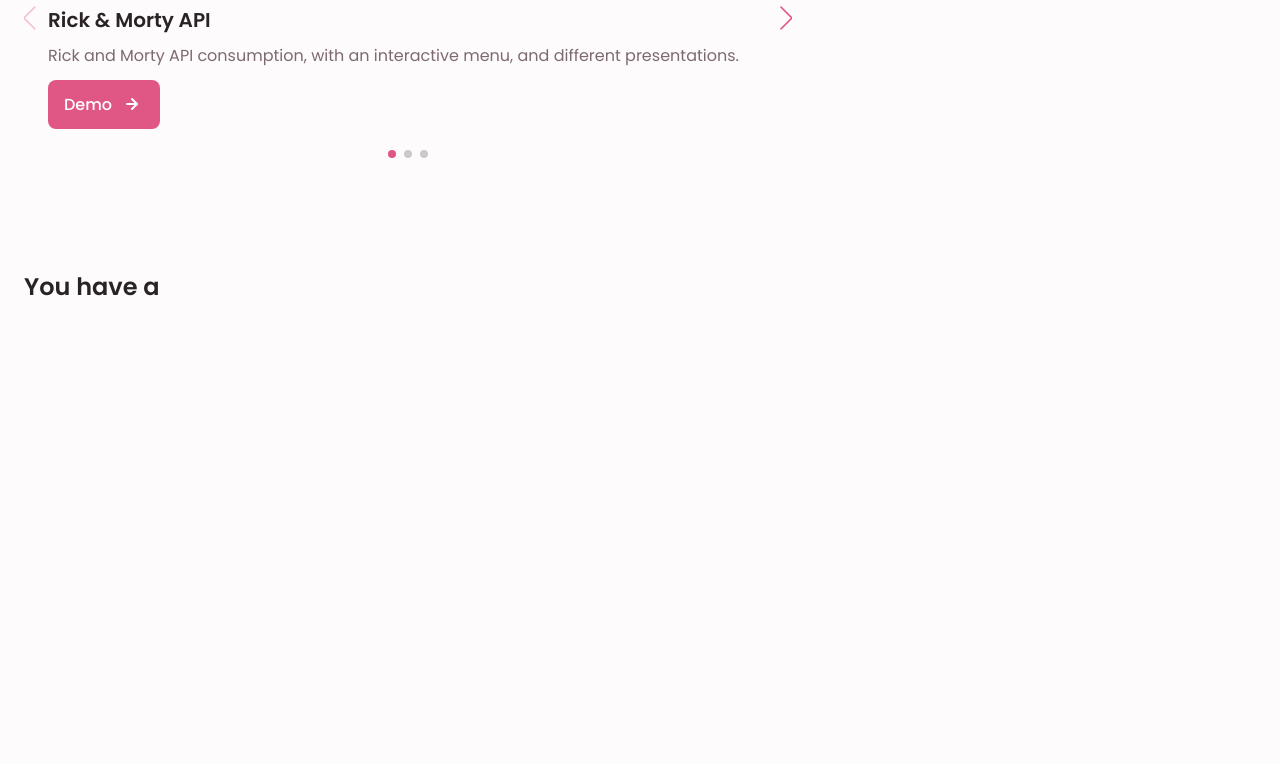
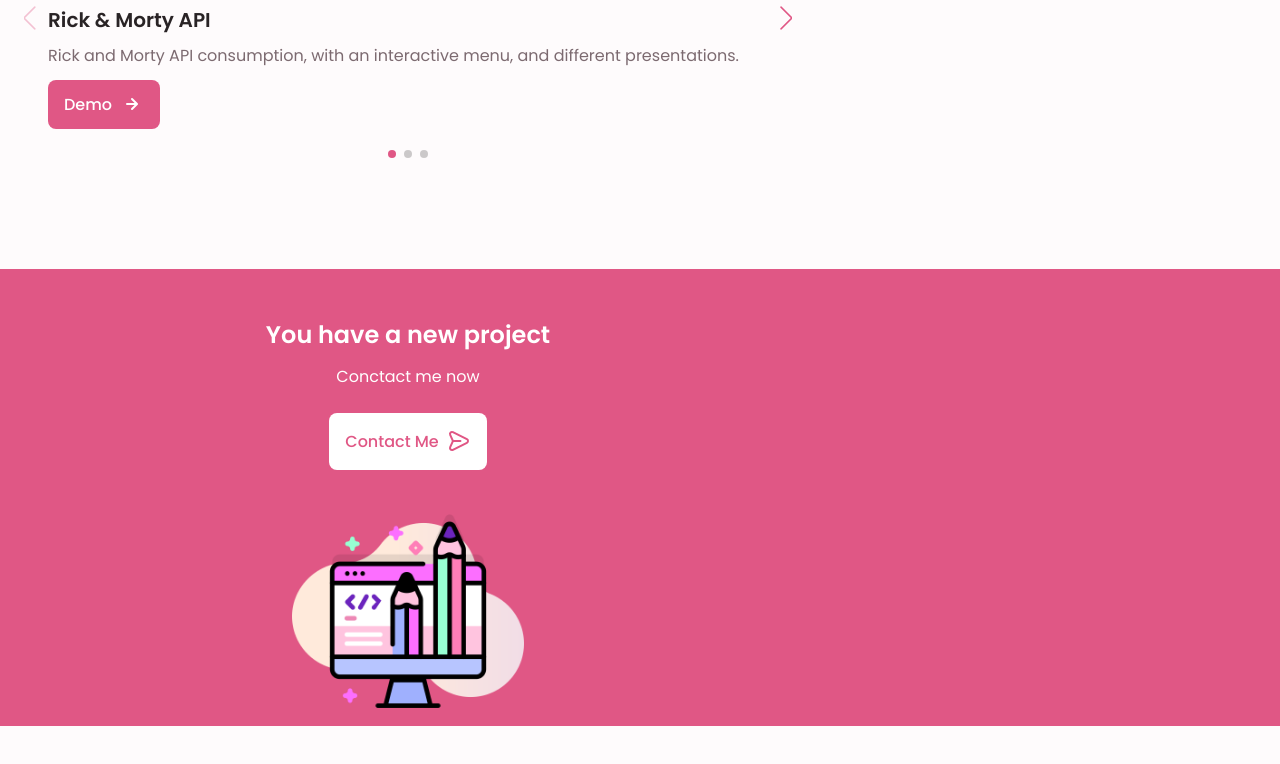
Before and after one commit to OfwaTwa/Portafolio2.0, a React (Vite) app: page / in a window 1280 px wide. Shown: the part 3337-4101 px from the top of the page. Before the commit the page ends 3753 px from the top, so only its background shows below. Built offline with nearby package versions, Linux system fonts and the light colour scheme.

Commit message:
Contact Me finish

```diff
--- a/src/componentes/main.jsx
+++ b/src/componentes/main.jsx
@@ -40,6 +40,8 @@
 import "swiper/css/navigation";
 import "swiper/css/pagination";
 import "swiper/css/scrollbar";
+//import image desarrollo web
+import imageDW from "../imagenes/desarrollo-web.png";
 
 const Main = (props) => {
   // Skills
@@ -800,6 +802,7 @@
                     </div>
                   </div>
                 </SwiperSlide>
+
                 <SwiperSlide>
                   {/* Portfolio 2 */}
                   <div className="portfolio__content grid swiper-slide">
@@ -820,6 +823,7 @@
                     </div>
                   </div>
                 </SwiperSlide>
+
                 <SwiperSlide>
                   {/* Portfolio 3 */}
                   <div className="portfolio__content grid swiper-slide">
@@ -851,11 +855,18 @@
           <div className="project__bg">
             <div className="project__container container grid">
               <div className="project__data">
-                <h2 className="project__title">You have a</h2>
+                <h2 className="project__title">You have a new project</h2>
+                <p className="project__description">Conctact me now</p>
+                <a href="#contact" className="button button--flex button--white">
+                  Contact Me
+                  <UilMessage className="project__icon button__icon"/>
+                </a>
               </div>
+              <img src={imageDW} alt="" className="project__img" />
             </div>
           </div>
         </section>
+
       </main>
     </>
   );
--- a/src/index.css
+++ b/src/index.css
@@ -363,6 +363,15 @@
 .button--link:hover{
   background-color: transparent;
   color: var(--first-color-alt);
+}
+
+.button--white{
+  background-color: #fff;
+  color: var(--first-color);
+}
+
+.button--white:hover{
+  background-color: #fff;
 }
 
 /*==================== ABOUT ====================*/
@@ -762,8 +771,33 @@
   outline: none;
 }
 /*==================== PROJECT IN MIND ====================*/
+.project{
+  text-align: center;
+}
 
+.project__bg{
+  background-color: var(--first-color-second);
+  padding-top: 3rem;
+}
 
+.project__title{
+  font-size: var(--h2-font-size);
+  margin-bottom: var(--mb-0-75);
+}
+
+.project__description{
+  margin-bottom: var(--mb-1-5);
+}
+
+.project__title,
+.project__description{
+  color: #fff;
+}
+
+.project__img{
+  width: 232px;
+  justify-self: center;
+}
 /*==================== TESTIMONIAL ====================*/
 
 
```
Also changed, not shown: src/imagenes/desarrollo-web.png (added).
